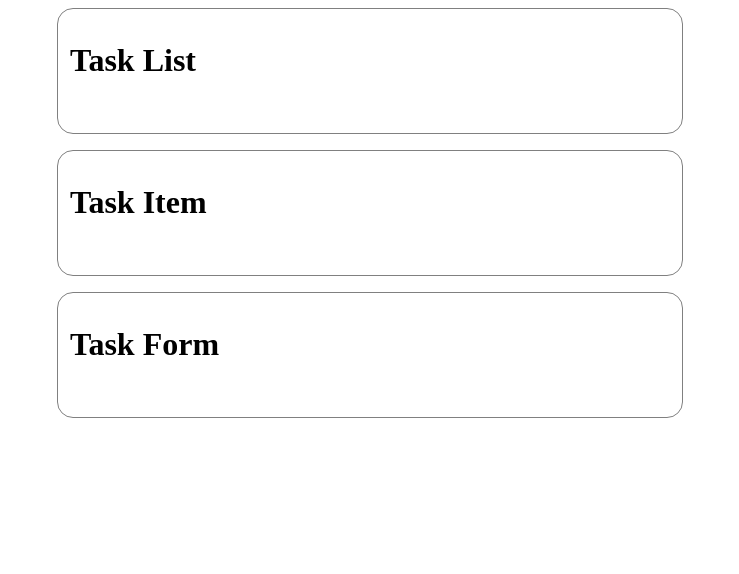
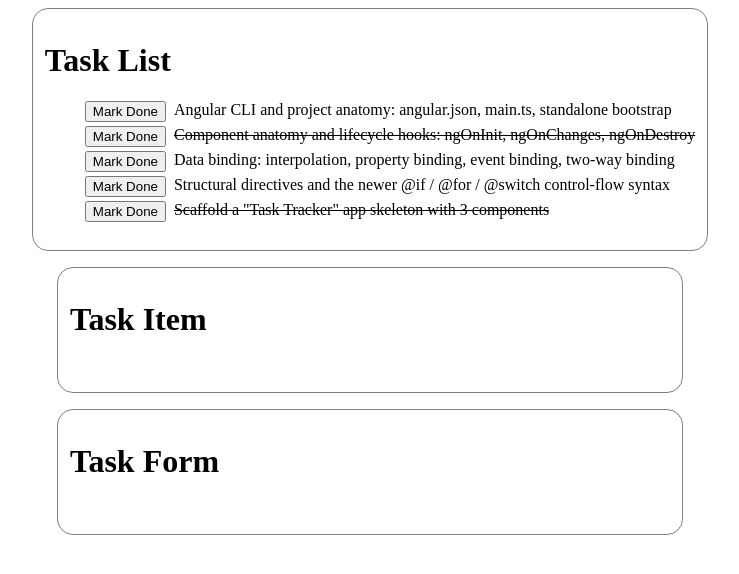
Before and after one commit to khoinguyen28102002/Angular-Upskill, an Angular app: page / in a window 1280 px wide. Shown: the top 574 px of the page, without its empty margins (270-1009 px from the left). Built offline with nearby package versions, Linux system fonts and the light colour scheme.

Commit message:
Week 0: Hands-on 2

```diff
--- a/src/app/component/TaskList/TaskList.css
+++ b/src/app/component/TaskList/TaskList.css
@@ -5,3 +5,14 @@
     border: 1px solid gray;
     border-radius: 16px;
 }
+
+.task-item{
+    display: flex;
+    gap: 8px;
+    list-style: circle;
+    margin-bottom: 4px;
+}
+
+.done {
+    text-decoration: line-through;
+}
--- a/src/app/component/TaskList/TaskList.html
+++ b/src/app/component/TaskList/TaskList.html
@@ -1,3 +1,11 @@
 <div class="list-container">
   <h1>Task List</h1>
+  <ul>
+    @for (task of tasks; track task.id) {
+      <li class="task-item">
+        <button (click)="toggleDone(task)">Mark Done</button>
+        <span [class.done]="task.done">{{ task.title }}</span>
+      </li>
+    }
+  </ul>
 </div>
--- a/src/app/component/TaskList/TaskList.ts
+++ b/src/app/component/TaskList/TaskList.ts
@@ -1,9 +1,29 @@
 import { Component } from '@angular/core';
+import { CommonModule } from '@angular/common';
 
+export interface Task {
+  id: number;
+  title: string;
+  done: boolean;
+}
 @Component({
   selector: 'app-task-list',
   standalone: true,
+  imports: [CommonModule],
   templateUrl: './TaskList.html',
   styleUrls: ['./TaskList.css']
 })
-export class TaskList {}
+
+export class TaskList {
+  tasks: Task[] = [
+    { id: 1, title: 'Angular CLI and project anatomy: angular.json, main.ts, standalone bootstrap', done: false },
+    { id: 2, title: 'Component anatomy and lifecycle hooks: ngOnInit, ngOnChanges, ngOnDestroy', done: true },
+    { id: 3, title: 'Data binding: interpolation, property binding, event binding, two-way binding', done: false },
+    { id: 4, title: 'Structural directives and the newer @if / @for / @switch control-flow syntax', done: false },
+    { id: 5, title: 'Scaffold a "Task Tracker" app skeleton with 3 components', done: true },
+  ];
+
+  toggleDone(t: Task) {
+    t.done = !t.done;
+  }
+}
```
Also changed, not shown: task-output/Week0_Handson2.png (added), 1 other file (tests, documents, lock files or other folders).
